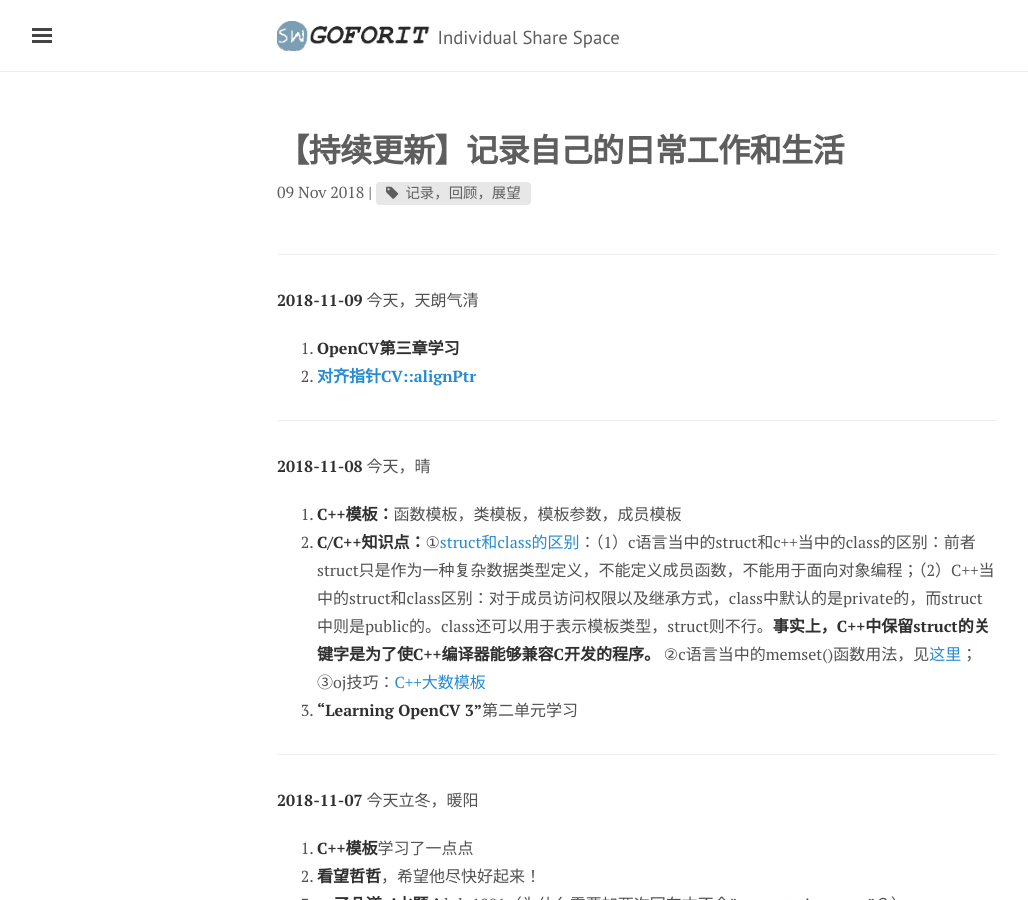
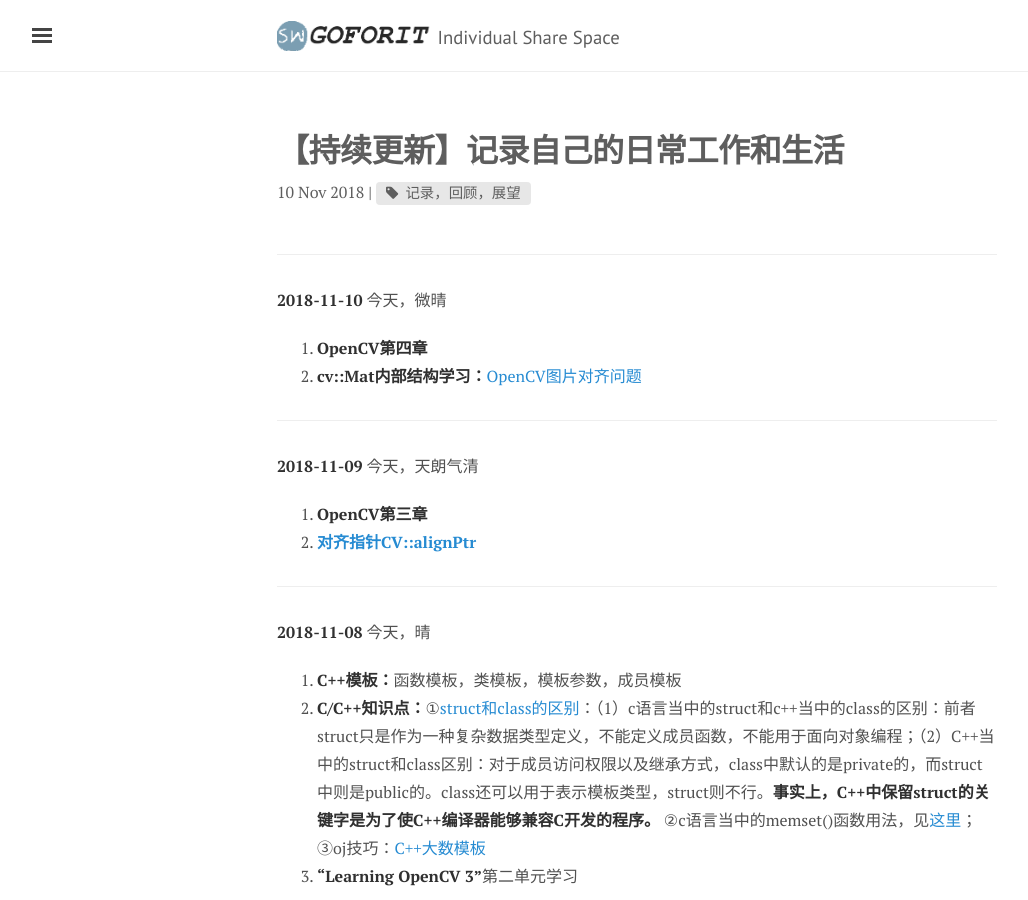
Before and after one commit to illust/illust.github.io, a Jekyll site: the page built from _posts/2018-11-10-works.md, in a window 1280 px wide and 900 px high. Shown: the whole window, without its empty margins (3-1031 px from the left). Built offline with Jekyll 4.4.1, drawn with Linux system fonts in a browser that asks for light colours; nearby versions of some CDN libraries; comment, search, counter and statistics services are not loaded.

Commit message:
add daily works

```diff
--- a/_posts/2018-11-9-works.md
+++ b/_posts/2018-11-10-works.md
@@ -6,9 +6,15 @@ excerpt: 回到写日记的年月里，fight！
 tags: [记录，回顾，展望]
 ---
 ----------------------------
+**2018-11-10**
+今天，微晴
+1.    **OpenCV第四章**
+2.    **cv::Mat内部结构学习：**[OpenCV图片对齐问题](https://zhuanlan.zhihu.com/p/25213142)
+
+----------------------------
 **2018-11-09**
 今天，天朗气清
-1.    **OpenCV第三章学习**
+1.    **OpenCV第三章**
 2.    [**对齐指针CV::alignPtr**](https://www.tuicool.com/articles/q2QrQr)
 
 ----------------------------
```
